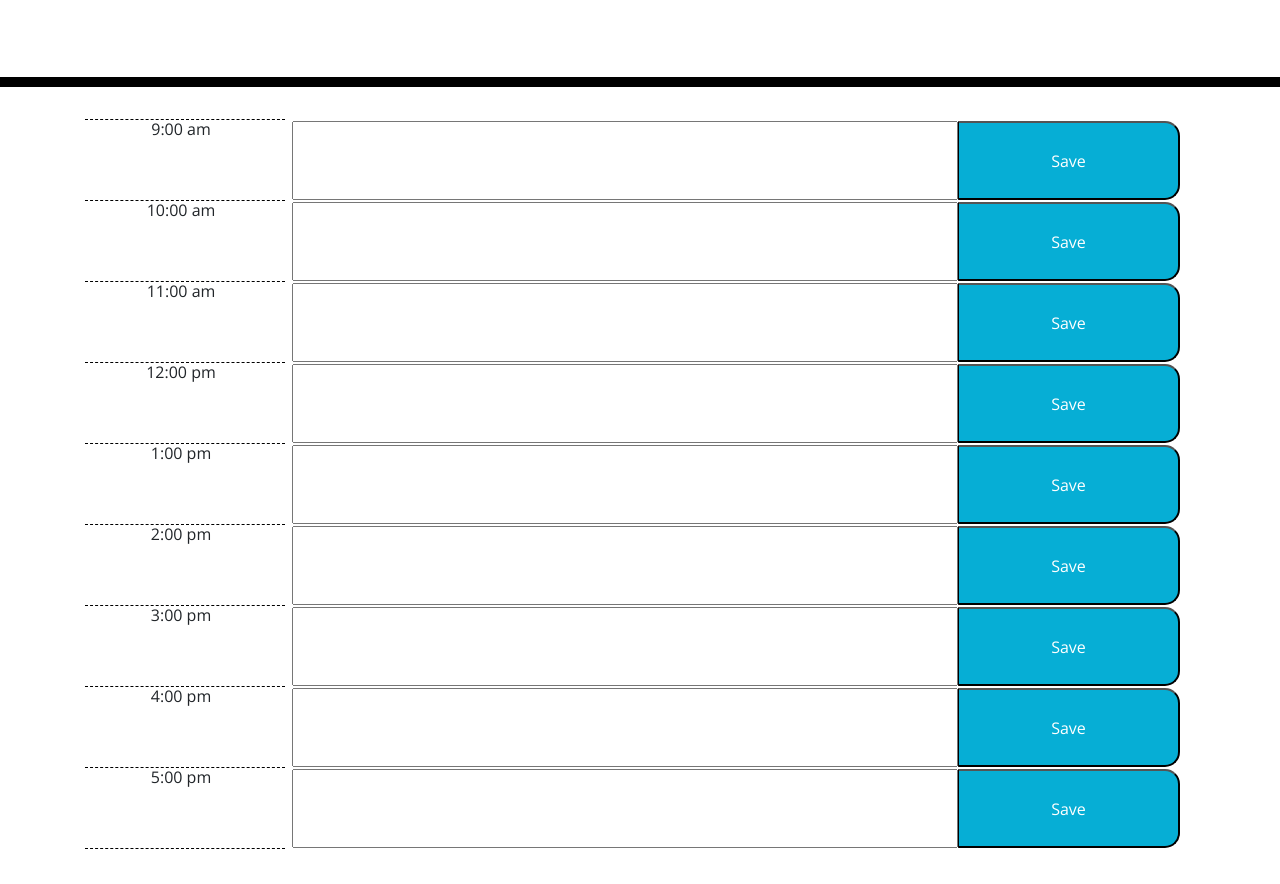
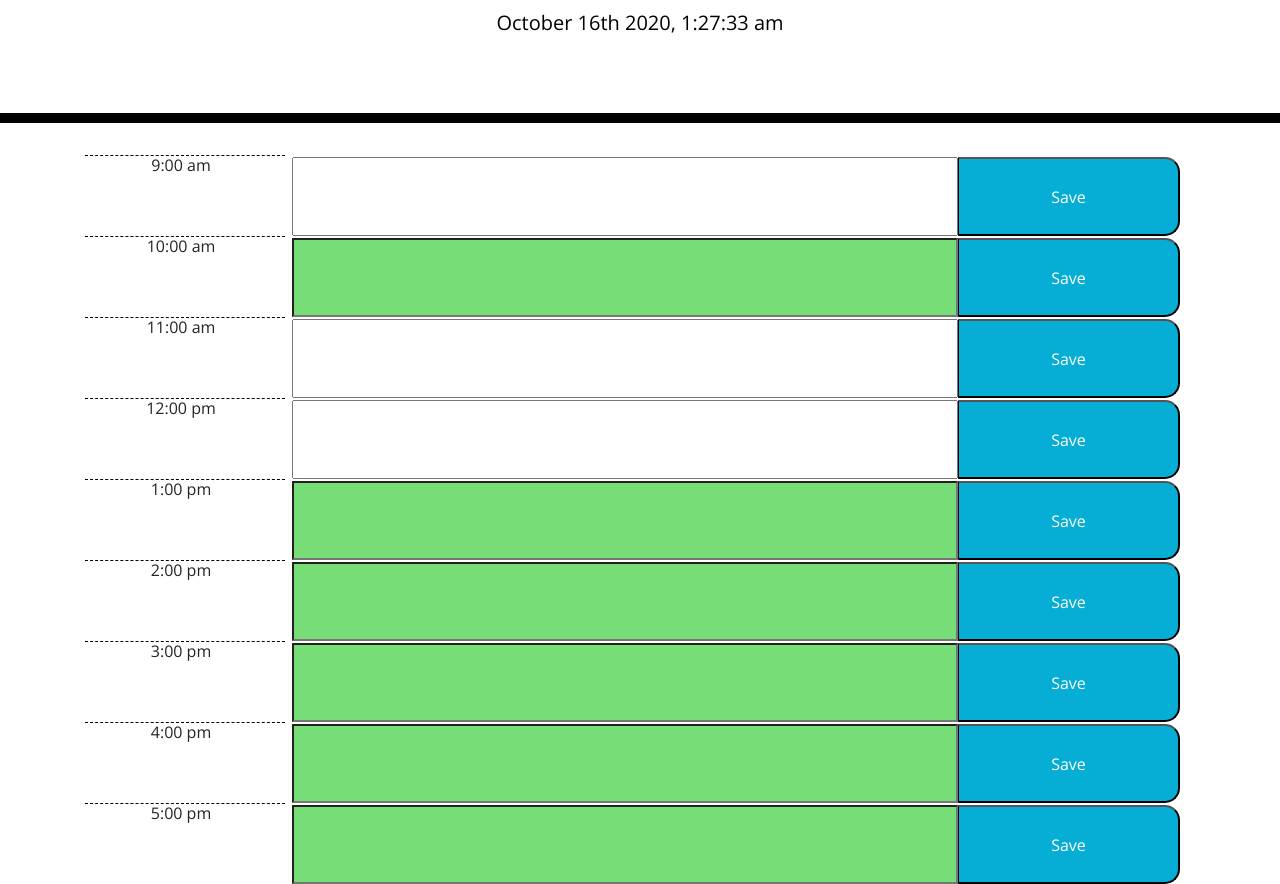
Before and after one commit to MeganGerwick/day_planner, a plain HTML site: page index.html in a window 1280 px wide. Shown: the part 181-1065 px from the top of the page. Before the commit the page ends 1030 px from the top, so only its background shows below. Drawn offline with nearby package versions, Linux system fonts and the light colour scheme.

Commit message:
add code to change background color of time blocks depending on current time

```diff
--- a/index.html
+++ b/index.html
@@ -34,61 +34,58 @@
       <div class="hour"></div>
       <div class="row" id="9amRow">
         <p class="time-block" id="9am">9:00 am</p>
-    <input type="text" class="description" id="9amTask"></input>
-    <button data-hour= "9"class="saveBtn" id="9amBtn">Save</button>
+        <input data-hour="9" type="text" class="description" id="9amTask"></input>
+        <button class="saveBtn" id="9amBtn">Save</button>
       </div>
         <div class="hour"></div>
         <div class="row" id="10amRow">
         <p class="time-block" id="10am">10:00 am</p>
-    <input type="text" class="description" id="10amTask"></input>
-    <button class="saveBtn" id="10amBtn">Save</button>
+        <input data-hour="10" type="text" class="description" id="10amTask"></input>
+        <button  class="saveBtn" id="10amBtn">Save</button>
       </div>
         <div class="hour"></div>
         <div class="row" id="11amRow">
         <p class="time-block" id="11am">11:00 am</p>
-    <input type="text" class="description" id="11amTask"></input>
-    <button class="saveBtn" id="11amBtn">Save</button>
+        <input data-hour="11" type="text" class="description" id="11amTask"></input>
+        <button  class="saveBtn" id="11amBtn">Save</button>
       </div>
         <div class="hour"></div>
         <div class="row" id="12pmRow">
         <p class="time-block" id="12pm">12:00 pm</p>
-    <input type="text" class="description" id="12pmTask"></input>
-    <button class="saveBtn" id="12pmBtn">Save</button>
+        <input data-hour="12" type="text" class="description" id="12pmTask"></input>
+        <button  class="saveBtn" id="12pmBtn">Save</button>
       </div>
         <div class="hour"></div>
         <div class="row" id="1pmRow">
         <p class="time-block" id="1pm">1:00 pm</p>
-    <input type="text" class="description" id="1pmTask"></input>
-    <button class="saveBtn" id="1pmBtn">Save</button>
+        <input data-hour="13" type="text" class="description" id="1pmTask"></input>
+        <button  class="saveBtn" id="1pmBtn">Save</button>
       </div>
         <div class="hour"></div>
         <div class="row" id="2pmRow">
         <p class="time-block" id="2pm">2:00 pm</p>
-    <input type="text" class="description" id="2pmTask"></input>
-    <button class="saveBtn" id="2pmBtn">Save</button>
+        <input data-hour="14" type="text" class="description" id="2pmTask"></input>
+        <button  class="saveBtn" id="2pmBtn">Save</button>
       </div>
         <div class="hour"></div>
         <div class="row" id="3pmRow">
         <p class="time-block" id="3pm">3:00 pm</p>
-    <input type="text" class="description" id="3pmTask"></input>
-    <button class="saveBtn" id="3pmBtn">Save</button>
+        <input data-hour="15" type="text" class="description" id="3pmTask"></input>
+        <button  class="saveBtn" id="3pmBtn">Save</button>
       </div>
         <div class="hour"></div>
         <div class="row" id="4pmRow">
         <p class="time-block" id="4pm">4:00 pm</p>
-    <input type="text" class="description" id="4pmTask"></input>
-    <button class="saveBtn" id="4pmBtn">Save</button>
+        <input data-hour="16" type="text" class="description" id="4pmTask"></input>
+        <button  class="saveBtn" id="4pmBtn">Save</button>
       </div>
       <div class="hour"></div>
         <div class="row" id="5pmRow">
         <p class="time-block" id="5pm">5:00 pm</p>
-    <input type="text" class="description" id="5pmTask"></input>
-    <button class="saveBtn" id="5pmBtn">Save</button>
+        <input data-hour="17" type="text" class="description" id="5pmTask"></input>
+        <button  class="saveBtn" id="5pmBtn">Save</button>
       </div>
-  <div class="hour"></div>
-
     </div>
-
 
     <script src="https://code.jquery.com/jquery-3.4.1.min.js"></script>
     <script src="https://cdnjs.cloudflare.com/ajax/libs/moment.js/2.24.0/moment.min.js"></script>
@@ -103,44 +100,125 @@
 
   //Check local storage for saved items
 var toDo9El =$('#9amTask');
-toDo9El.val(localStorage.getItem("9amToDo") )
+toDo9El.val(localStorage.getItem("9amToDo"));
 
 var toDo10El =$('#10amTask');
-toDo10El.val(localStorage.getItem("10amToDo") )
+toDo10El.val(localStorage.getItem("10amToDo"));
 
 var toDo11El =$('#11amTask');
-toDo11El.val(localStorage.getItem("11amToDo") )
+toDo11El.val(localStorage.getItem("11amToDo"));
 
 var toDo12El =$('#12pmTask');
-toDo12El.val(localStorage.getItem("12pmToDo") )\
+toDo12El.val(localStorage.getItem("12pmToDo"));
 
 var toDo1El =$('#1pmTask');
-toDo1El.val(localStorage.getItem("1pmToDo") )
+toDo1El.val(localStorage.getItem("1pmToDo"));
 
 var toDo2El =$('#2pmTask');
-toDo2El.val(localStorage.getItem("2pmToDo") )
+toDo2El.val(localStorage.getItem("2pmToDo"));
 
 var toDo2El =$('#2pmTask');
-toDo2El.val(localStorage.getItem("2pmToDo") )
+toDo2El.val(localStorage.getItem("2pmToDo"));
 
 var toDo3El =$('#3pmTask');
-toDo3El.val(localStorage.getItem("3pmToDo") )
+toDo3El.val(localStorage.getItem("3pmToDo"));
 
 var toDo4El =$('#4pmTask');
-toDo4El.val(localStorage.getItem("4pmToDo") )
+toDo4El.val(localStorage.getItem("4pmToDo"));
 
 var toDo5El =$('#5pmTask');
-toDo5El.val(localStorage.getItem("5pmToDo") )
+toDo5El.val(localStorage.getItem("5pmToDo"));
 
-//Change timeblock colors according to current time
+//Change timeblock colors according to current time using if functions
+
 if (time > 9) {
    $(toDo9El).addClass("past");
  }
  if (time < 9) {
-   $(toDo9El).addClass("future");
+   $(toDo3El).addClass("future");
  }
  if (time == 9) {
-   $(toDo9El).addClass("present")
+   $(toDo9El).addClass("present");
+ }
+
+ if (time > 10) {
+   $(toDo10El).addClass("past");
+ }
+ if (time < 10) {
+   $(toDo10El).addClass("future");
+ }
+ if (time == 10) {
+   $(toDo10El).addClass("present");
+ }
+
+ if (time > 11) {
+   $(toDo11El).addClass("past");
+ }
+ if (time < 11) {
+   $(toDo3El).addClass("future");
+ }
+ if (time == 11) {
+   $(toDo11El).addClass("present");
+ }
+
+ if (time > 12) {
+   $(toDo12El).addClass("past");
+ }
+ if (time < 12) {
+   $(toDo3El).addClass("future");
+ }
+ if (time == 12) {
+   $(toDo12El).addClass("present");
+ }
+
+ if (time > 13) {
+   $(toDo1El).addClass("past");
+ }
+ if (time < 13) {
+   $(toDo1El).addClass("future");
+ }
+ if (time == 13) {
+   $(toDo1El).addClass("present");
+ }
+
+ if (time > 14) {
+   $(toDo2El).addClass("past");
+ }
+ if (time < 14) {
+   $(toDo2El).addClass("future");
+ }
+ if (time == 14) {
+   $(toDo2El).addClass("present");
+ }
+
+ if (time > 15) {
+   $(toDo3El).addClass("past");
+ }
+ if (time < 15) {
+   $(toDo3El).addClass("future");
+ }
+ if (time == 15) {
+   $(toDo3El).addClass("present");
+ }
+
+ if (time > 16) {
+   $(toDo4El).addClass("past");
+ }
+ if (time < 16) {
+   $(toDo4El).addClass("future");
+ }
+ if (time == 16) {
+   $(toDo4El).addClass("present");
+ }
+
+ if (time > 17) {
+   $(toDo5El).addClass("past");
+ }
+ if (time < 17) {
+   $(toDo5El).addClass("future");
+ }
+ if (time == 17) {
+   $(toDo5El).addClass("present");
  }
 
   //Add Click Event to save button
@@ -189,18 +267,11 @@ var task5pm = $('#5pmTask').val();
 localStorage.setItem("5pmToDo", task5pm);
 })
 
+//clear data at the end of the day
+if (time == 24) {
+  localStorage.clear();
+}
 
-
-//change color of background depending on the current time
- $('button').on('click', function (){
-   console.log($(this).attr('data-hour'));
-
-
-
-   //taskToDo.text($(this).attr('data-task'));
-
-
- })
     </script>
   </body>
 </html>
```
Lines whose indentation alone changed are shown as unchanged.
